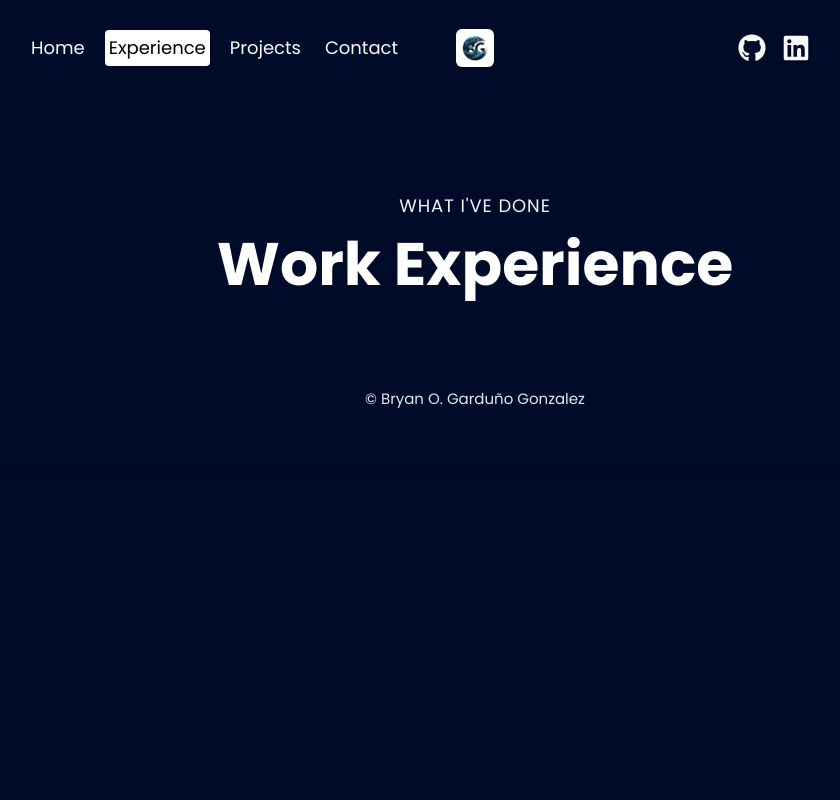
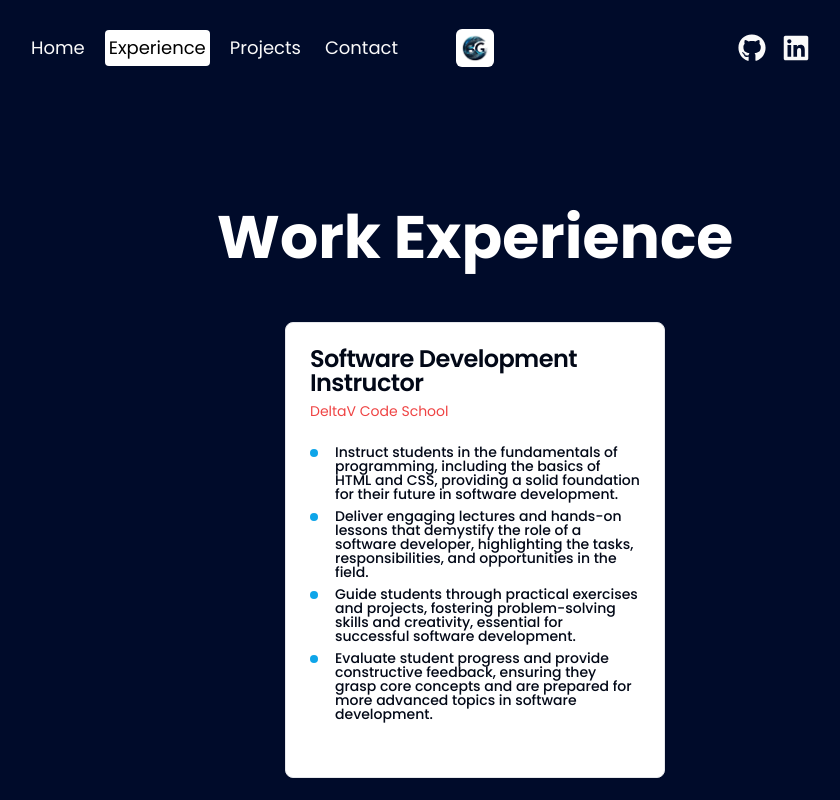
Before and after one commit to brosmar18/portfolio-2024, a Next.js app: page /experience in a window 1280 px wide. Shown: the top 800 px of the page, without its empty margins (165-1005 px from the left). Built offline with nearby package versions, Linux system fonts and the light colour scheme.

Commit message:
Experience cards added

```diff
--- a/app/(root)/experience/page.tsx
+++ b/app/(root)/experience/page.tsx
@@ -1,21 +1,71 @@
-import React from 'react';
+import React from "react";
+import {
+  Card,
+  CardContent,
+  CardDescription,
+  CardFooter,
+  CardHeader,
+  CardTitle,
+} from "../../../components/ui/card";
+import { cn } from "../../../utils/cn";
+import { experiences } from "../../../constants/index";
+
+const notifications = [
+  {
+    title: "Your call has been confirmed.",
+    description: "1 hour ago",
+  },
+  {
+    title: "You have a new message!",
+    description: "1 hour ago",
+  },
+  {
+    title: "Your subscription is expiring soon!",
+    description: "2 hours ago",
+  },
+];
 
 const Experience = () => {
   return (
     <div className="sm:px-16 px-6 sm:py-16 py-10 max-w-7xl mx-auto relative z-0 mt-8">
-      <div>
-        <p className='sm:text-[18px] text-[14px] text-secondary uppercase tracking-wider text-center'>
-          What I&#39;ve done
-        </p>
-        <h2 className='text-white font-black md:text-[60px] sm:text-[50px] xs:text-[40px] text-[30px] text-center'>
-          Work Experience
-        </h2>
-      </div>
-      <div>
-
+      <h2 className="text-white font-black md:text-[60px] sm:text-[50px] xs:text-[40px] text-[30px] text-center">
+        Work Experience
+      </h2>
+      <div className="flex flex-col-reverse mt-10 gap-10 items-center justify-center">
+        {experiences.map((experience) => (
+          <Card
+            className='w-[300px] sm:w-[350px] md:w-[380px]'
+            key={`experience-card-${experience.company_name}`}
+          >
+            <CardHeader>
+              <CardTitle>{experience.title}</CardTitle>
+              <CardDescription className="text-sm text-red-500">
+                {experience.company_name}
+              </CardDescription>
+            </CardHeader>
+            <CardContent className="grid gap-4">
+              <div className="mb-4 grid grid-cols-[25px_1fr] items-start pb-4 last:mb-0 last:pb-0">
+                {experience.points.map((point) => (
+                  <>
+                    <span
+                      className="flex h-2 w-2 translate-y-1 rounded-full bg-sky-500"
+                      key={`exp-point-${point}`}
+                    />
+                    <div className="space-y-1 mb-2">
+                      <p className="text-sm font-medium leading-none">
+                        {point}
+                      </p>
+                    </div>
+                  </>
+                ))}
+              </div>
+            </CardContent>
+            <CardFooter></CardFooter>
+          </Card>
+        ))}
       </div>
     </div>
-  )
-}
+  );
+};
 
-export default Experience
+export default Experience;
--- /dev/null
+++ b/components/ui/card.tsx
@@ -0,0 +1,79 @@
+import * as React from "react"
+
+import { cn } from "@/lib/utils"
+
+const Card = React.forwardRef<
+  HTMLDivElement,
+  React.HTMLAttributes<HTMLDivElement>
+>(({ className, ...props }, ref) => (
+  <div
+    ref={ref}
+    className={cn(
+      "rounded-lg border bg-card text-card-foreground shadow-sm",
+      className
+    )}
+    {...props}
+  />
+))
+Card.displayName = "Card"
+
+const CardHeader = React.forwardRef<
+  HTMLDivElement,
+  React.HTMLAttributes<HTMLDivElement>
+>(({ className, ...props }, ref) => (
+  <div
+    ref={ref}
+    className={cn("flex flex-col space-y-1.5 p-6", className)}
+    {...props}
+  />
+))
+CardHeader.displayName = "CardHeader"
+
+const CardTitle = React.forwardRef<
+  HTMLParagraphElement,
+  React.HTMLAttributes<HTMLHeadingElement>
+>(({ className, ...props }, ref) => (
+  <h3
+    ref={ref}
+    className={cn(
+      "text-2xl font-semibold leading-none tracking-tight",
+      className
+    )}
+    {...props}
+  />
+))
+CardTitle.displayName = "CardTitle"
+
+const CardDescription = React.forwardRef<
+  HTMLParagraphElement,
+  React.HTMLAttributes<HTMLParagraphElement>
+>(({ className, ...props }, ref) => (
+  <p
+    ref={ref}
+    className={cn("text-sm text-muted-foreground", className)}
+    {...props}
+  />
+))
+CardDescription.displayName = "CardDescription"
+
+const CardContent = React.forwardRef<
+  HTMLDivElement,
+  React.HTMLAttributes<HTMLDivElement>
+>(({ className, ...props }, ref) => (
+  <div ref={ref} className={cn("p-6 pt-0", className)} {...props} />
+))
+CardContent.displayName = "CardContent"
+
+const CardFooter = React.forwardRef<
+  HTMLDivElement,
+  React.HTMLAttributes<HTMLDivElement>
+>(({ className, ...props }, ref) => (
+  <div
+    ref={ref}
+    className={cn("flex items-center p-6 pt-0", className)}
+    {...props}
+  />
+))
+CardFooter.displayName = "CardFooter"
+
+export { Card, CardHeader, CardFooter, CardTitle, CardDescription, CardContent }
```
